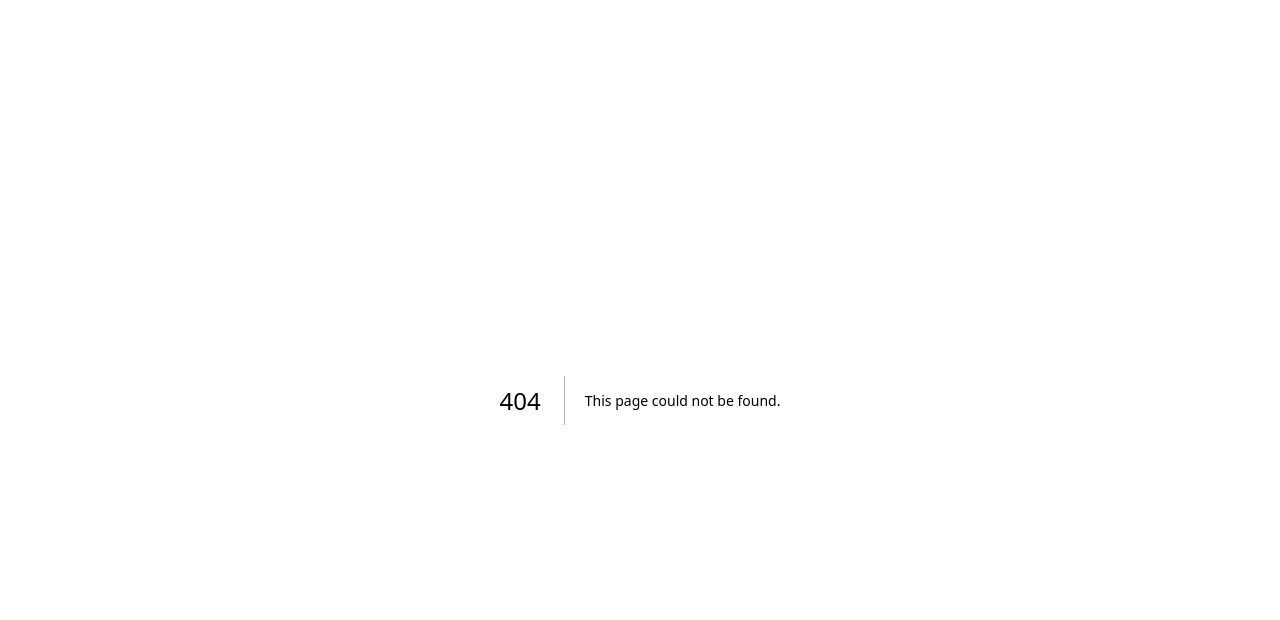
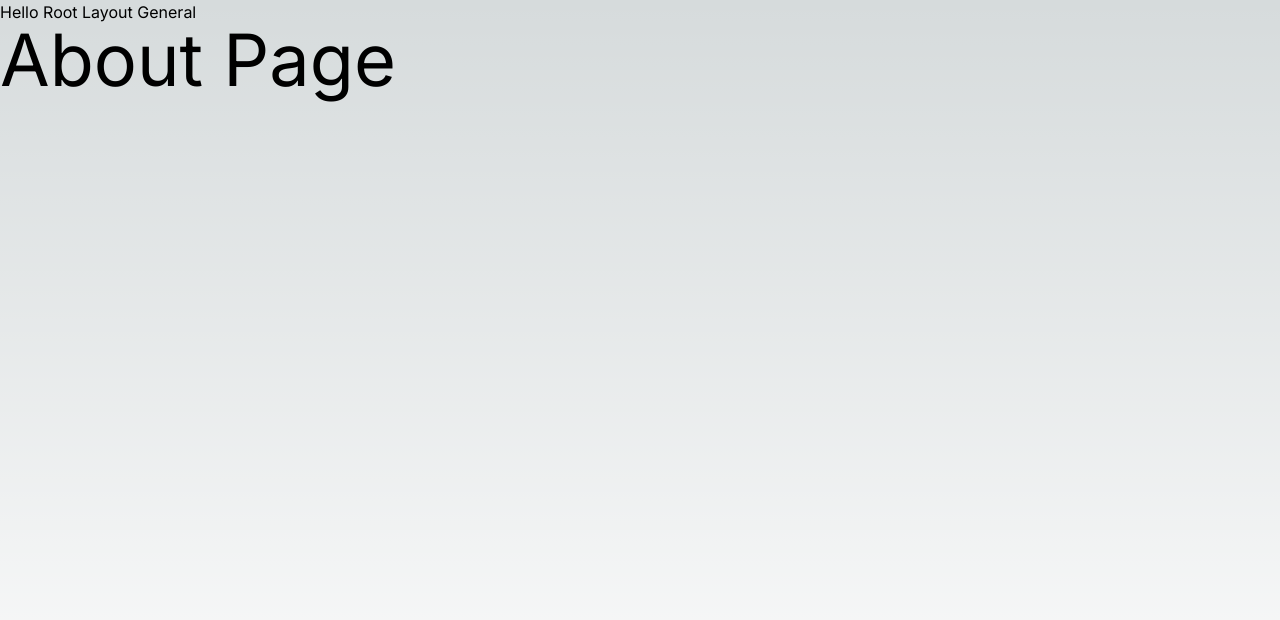
Before and after one commit to JavierHM-Audioslave/next-first-steps, a Next.js app: page /about in a window 1280 px wide. Before the commit this address had no page. Shown: the top 620 px of the page. Built offline with nearby package versions, Linux system fonts and the light colour scheme.

Commit message:
general folder added to develop a nested layout so that about, contact and pricing pages share a common layout for these 3 pages. Take into account that the general folder (because of parenthesis wrapping) is not part of the path for reaching pages about, contact and pricing.

```diff
--- /dev/null
+++ b/app/(general)/about/page.tsx
@@ -0,0 +1,17 @@
+import type { Metadata } from "next";
+
+export const metadata: Metadata = {
+  title: "About Page",
+  description: "Acerca de",
+  keywords: ["información"],
+};
+
+const AboutPage = () => {
+  return (
+    <div className="min-h-screen">
+      <span className="text-7xl">About Page</span>
+    </div>
+  );
+};
+
+export default AboutPage;
--- /dev/null
+++ b/app/(general)/contact/page.tsx
@@ -0,0 +1,17 @@
+import type { Metadata } from "next";
+
+export const metadata: Metadata = {
+  title: "Contact Page",
+  description: "Contacto de la empresa",
+  keywords: ["contact", "Javier", "contact"],
+};
+
+const ContactPage = () => {
+  return (
+    <div className="min-h-screen">
+      <span className="text-7xl">Contact Page</span>
+    </div>
+  );
+};
+
+export default ContactPage;
--- /dev/null
+++ b/app/(general)/layout.tsx
@@ -0,0 +1,12 @@
+export default function GeneralLayout({
+  children,
+}: {
+  children: React.ReactNode;
+}) {
+  return (
+    <div>
+      <h1>Hello Root Layout General</h1>
+      {children}
+    </div>
+  );
+}
--- /dev/null
+++ b/app/(general)/pricing/page.tsx
@@ -0,0 +1,17 @@
+import type { Metadata } from "next";
+
+export const metadata: Metadata = {
+  title: "Pricing Page",
+  description: "Precios de mi servicio",
+  keywords: ["pricing", "cost"],
+};
+
+const PricingPage = () => {
+  return (
+    <div className="min-h-screen">
+      <span className="text-7xl">Pricing Page</span>
+    </div>
+  );
+};
+
+export default PricingPage;
--- a/app/layout.tsx
+++ b/app/layout.tsx
@@ -5,8 +5,8 @@ import "./globals.css";
 const inter = Inter({ subsets: ["latin"] });
 
 export const metadata: Metadata = {
-  title: "Create Next App",
-  description: "Generated by create next app",
+  title: "Learning Next.js 13",
+  description: "Developed by Javier",
 };
 
 export default function RootLayout({
@@ -15,7 +15,7 @@ export default function RootLayout({
   children: React.ReactNode;
 }>) {
   return (
-    <html lang="en">
+    <html lang="es">
       <body className={inter.className}>{children}</body>
     </html>
   );
--- a/app/page.tsx
+++ b/app/page.tsx
@@ -2,8 +2,9 @@ import Image from "next/image";
 
 export default function Home() {
   return (
-    <main className="flex min-h-screen flex-col items-center justify-between p-24">
-      <div className="z-10 max-w-5xl w-full items-center justify-between font-mono text-sm lg:flex">
+    <main className="min-h-screen flex flex-row justify-center p-24">
+      <div className="text-5xl">Hola Mundo</div>
+      {/* <div className="z-10 max-w-5xl w-full items-center justify-between font-mono text-sm lg:flex">
         <p className="fixed left-0 top-0 flex w-full justify-center border-b border-gray-300 bg-gradient-to-b from-zinc-200 pb-6 pt-8 backdrop-blur-2xl dark:border-neutral-800 dark:bg-zinc-800/30 dark:from-inherit lg:static lg:w-auto  lg:rounded-xl lg:border lg:bg-gray-200 lg:p-4 lg:dark:bg-zinc-800/30">
           Get started by editing&nbsp;
           <code className="font-mono font-bold">app/page.tsx</code>
@@ -107,7 +108,7 @@ export default function Home() {
             Instantly deploy your Next.js site to a shareable URL with Vercel.
           </p>
         </a>
-      </div>
+      </div> */}
     </main>
   );
 }
--- a/package.json
+++ b/package.json
@@ -3,7 +3,7 @@
   "version": "0.1.0",
   "private": true,
   "scripts": {
-    "dev": "next dev",
+    "dev": "next dev --turbo",
     "build": "next build",
     "start": "next start",
     "lint": "next lint"
```
